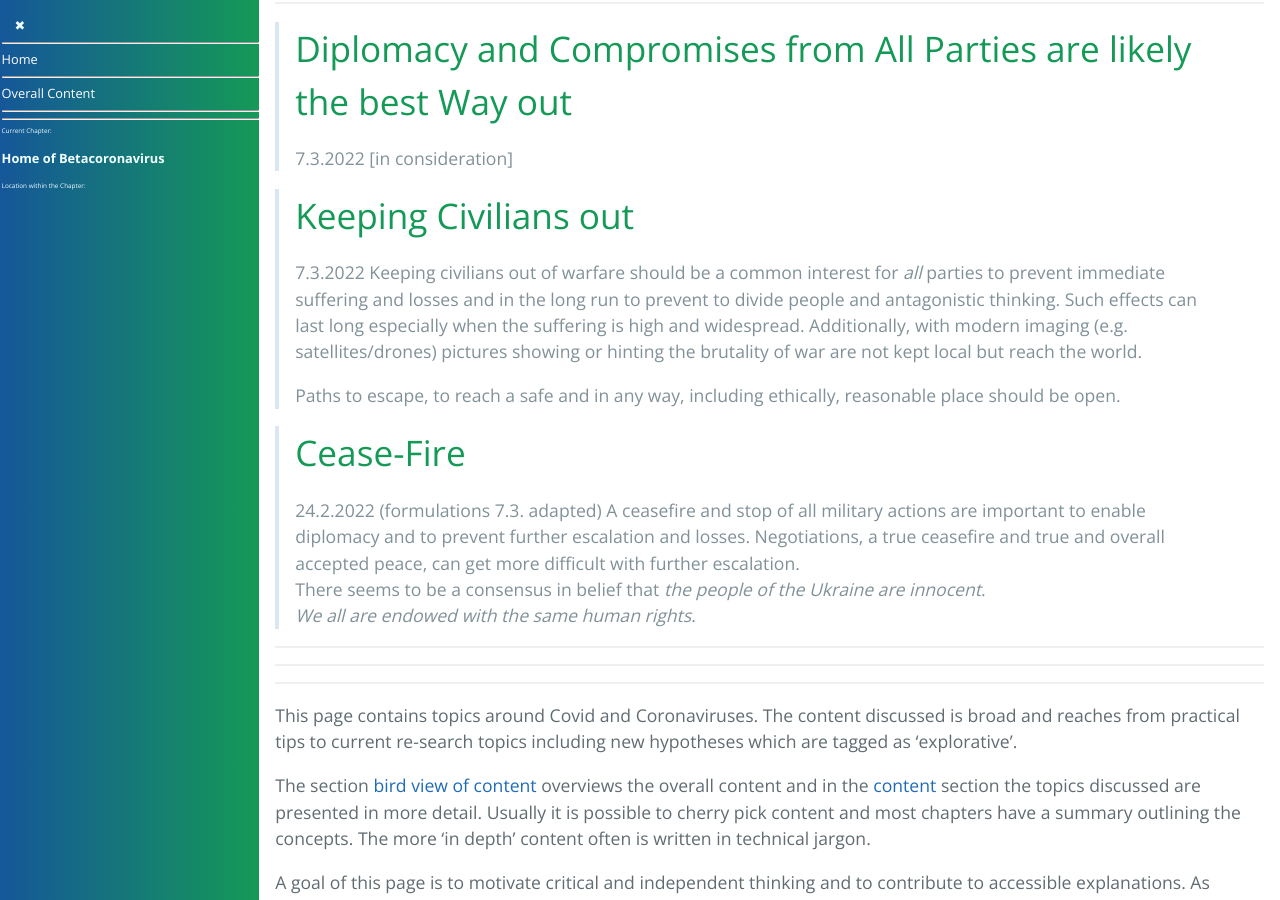
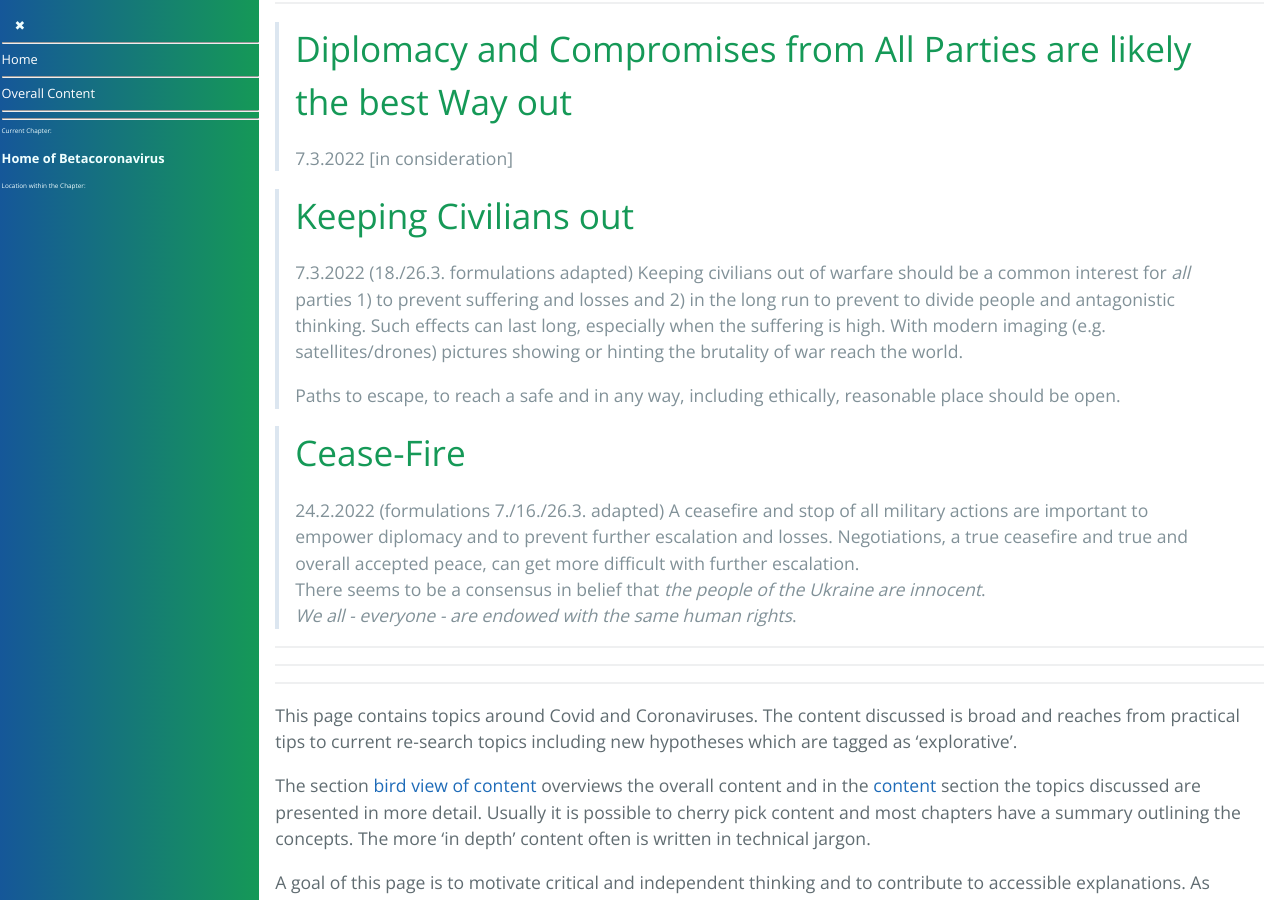
Before and after one commit to forestgrape/coronavirus, a Jekyll site: the page built from index.md, in a window 1280 px wide and 900 px high, scrolled down 263 px. Built offline with Jekyll 4.4.1, drawn with Linux system fonts in a browser that asks for light colours; our own code applies the rules of GitHub Pages for plain Markdown files; some of the changed text lies outside the part shown.

Commit message:
formulations

```diff
--- a/index.md
+++ b/index.md
@@ -21,19 +21,19 @@ explorative: 1
 
 
 > # Keeping Civilians out
-> 7.3.2022
-> Keeping civilians out of warfare should be a common interest for *all* parties to prevent immediate suffering and losses and in the long run to prevent to divide people and antagonistic thinking. Such effects can last long especially when the suffering is high and widespread. Additionally, with modern imaging (e.g. satellites/drones) pictures showing or hinting the brutality of war are not kept local but reach the world.
+> 7.3.2022 (18./26.3. formulations adapted)
+> Keeping civilians out of warfare should be a common interest for *all* parties 1) to prevent suffering and losses and 2) in the long run to prevent to divide people and antagonistic thinking. Such effects can last long, especially when the suffering is high. With modern imaging (e.g. satellites/drones) pictures showing or hinting the brutality of war reach the world.
 >
 > Paths to escape, to reach a safe and in any way, including ethically, reasonable place should be open.
 
 
 > # Cease-Fire
-> 24.2.2022 (formulations 7.3. adapted)
-> A ceasefire and stop of all military actions are important to enable diplomacy and to prevent further escalation and losses. Negotiations, a true ceasefire and true and overall accepted peace, can get more difficult with further escalation.
+> 24.2.2022 (formulations 7./16./26.3. adapted)
+> A ceasefire and stop of all military actions are important to empower diplomacy and to prevent further escalation and losses. Negotiations, a true ceasefire and true and overall accepted peace, can get more difficult with further escalation.
 > <br>
 > There seems to be a consensus in belief that *the people of the Ukraine are innocent*.
 > <br>
-> *We all are endowed with the same human rights*.
+> *We all - everyone - are endowed with the same human rights*.
 
 ---
 ---
@@ -115,7 +115,8 @@ This section overviews the entire content. The [content section](#content) lists
 - 7.1.(announced here) [Individual Transmission and Susceptibility](5_epidemiological/individual_susceptibility_and_transmission.md): Added evidence for the hypothesis that the average viral and the positivity rate are correlated. // online since 27.12.21
 
 
-- > 20-22/27.12. Sorry. Without the peace of mind for careful considerations and concise, factual and tactful formulations, the page was rushed out to a wider audience. For example, some statements regarding the safety of vaccines were much to dramatic (and partly still are) - these mostly were formulated in a different situation. Corrections in work. To keep in mind, the focus of this page is on (corona)viruses what they do, how they transmit and how to handle them. Mistakes of any form [are likely to] happen regularly on this page.
+- > 20-22/27.12. Sorry. Without the peace of mind for careful considerations and concise, factual and tactful formulations, the page was rushed out to a wider audience. For example, some statements regarding the safety of vaccines were much to dramatic (and partly still are) - these mostly were formulated in a different situation. Corrections in work.
+  >> To keep in mind, the focus of this page is on (corona)viruses what they do, how they transmit and how to handle them. Mistakes of any form [are likely to] happen regularly on this page.
 
 - 20/21/22.12. Help & Feedback of any kind, especially improvements suggestions including pointing out mistakes, is always welcome (witotraub@gmail.com/@runbox.com).
 
```
